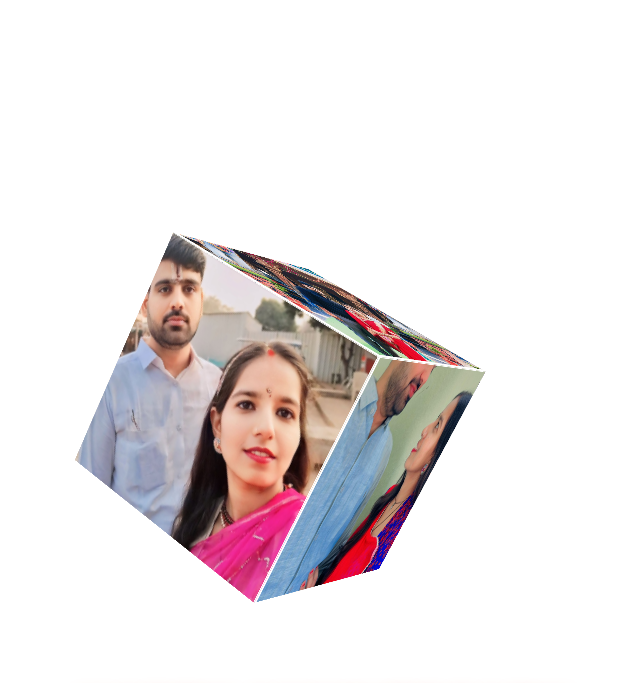
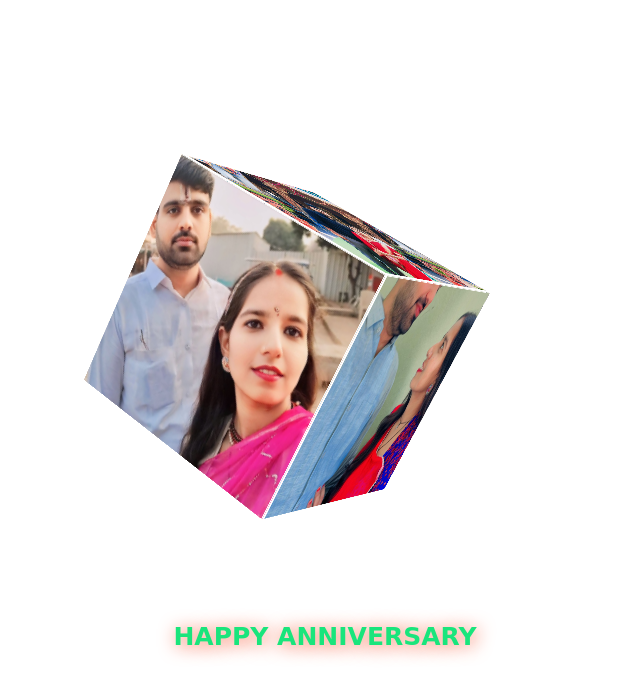
Before and after one commit to rpsatyam/anniversary, a plain HTML site: page index.html in a window 1280 px wide. Shown: the top 683 px of the page, without its empty margins (320-960 px from the left). Drawn offline with Linux system fonts and the light colour scheme.

Commit message:
Update style.css

```diff
--- a/style.css
+++ b/style.css
@@ -6,7 +6,7 @@ body {
     flex-direction: column;
     justify-content: center;
     align-items: center;
-    height: 130vh;
+    height: 110vh;
     margin: 0;
 }
 
@@ -17,8 +17,8 @@ body {
 }
 
 .cube {
-    width: 300px;
-    height: 300px;
+    width: 250px;
+    height: 250px;
     position: relative;
     transform-style: preserve-3d;
     animation: rotate reverse 6s infinite linear;
@@ -50,8 +50,9 @@ body {
 /* Happy Anniversary Text Styling */
 .anniversary-text {
     margin-top: 110px;
+    margin-left: 10px;
     font-family: 'Script MT Bold', cursive;
-    font-size: 40px;
+    font-size: 25px;
     color: rgb(25, 229, 124);
     text-shadow: 2px 2px 10px rgba(255, 255, 255, 0.8);
     animation: glow 2s infinite alternate;
```
